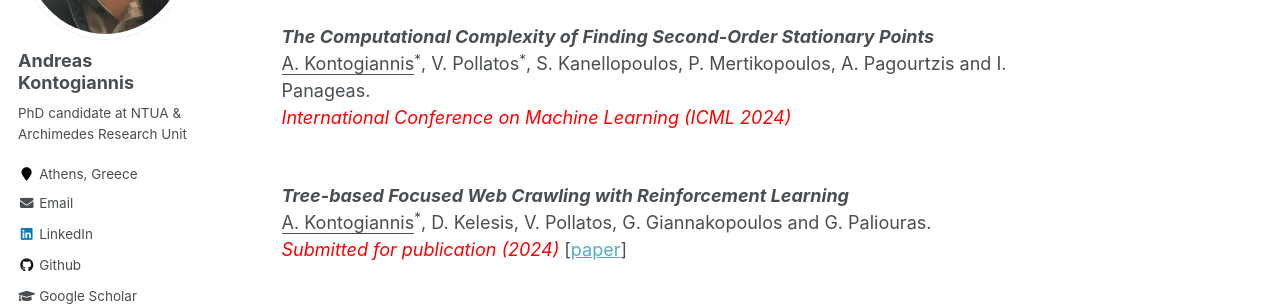
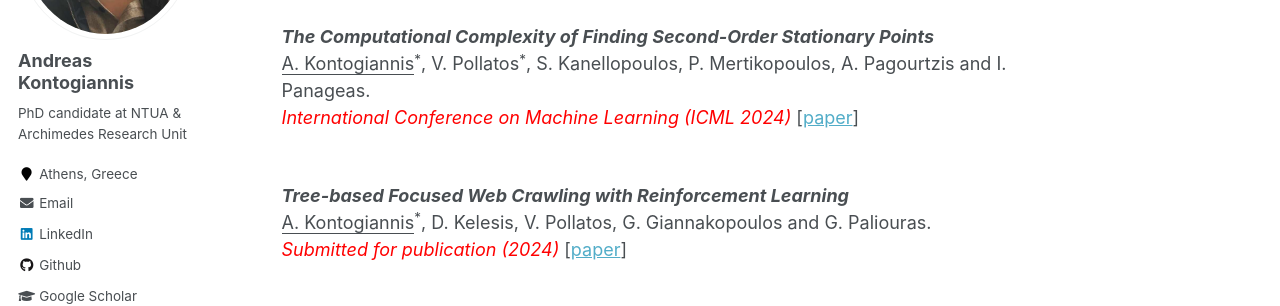
Before and after one commit to ddaedalus/ddaedalus.github.io, a Jekyll site: the page built from _pages/publications.md, in a window 1280 px wide and 1201 px high. Shown: the part 265-571 px from the top of the window. Built offline with Jekyll 4.4.1, drawn with Linux system fonts in a browser that asks for light colours.

Commit message:
Update publications.md

```diff
--- a/_pages/publications.md
+++ b/_pages/publications.md
@@ -16,7 +16,7 @@ redirect_from:
 <br/>
 <u>A. Kontogiannis</u><sup>*</sup>, V. Pollatos<sup>*</sup>, S. Kanellopoulos, P. Mertikopoulos, A. Pagourtzis and I. Panageas.
 <br/>
-_<font color="red">International Conference on Machine Learning (ICML 2024)</font>_
+_<font color="red">International Conference on Machine Learning (ICML 2024)</font>_ [[paper](https://openreview.net/forum?id=t8WDBcegae)]
 
 
 <br/>
```
